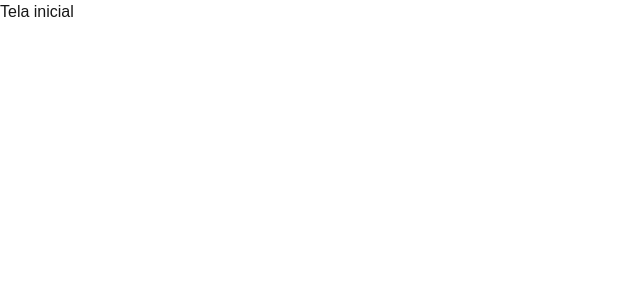
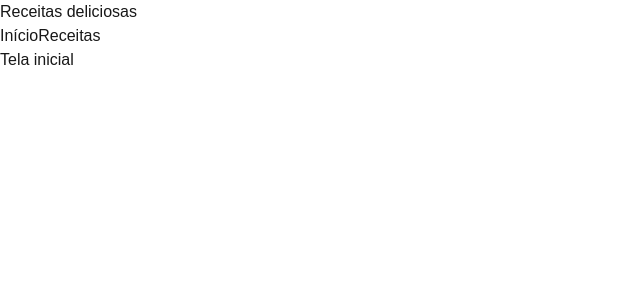
Before and after one commit to brenopz07/site-receitas_byron, a Next.js app in the folder receitas/: page / in a window 1280 px wide. Shown: the top 300 px of the page, without its empty margins (0-640 px from the left). Built offline with nearby package versions, Linux system fonts and the light colour scheme.

Commit message:
feat: estrutura do header

```diff
--- a/receitas/src/app/layout.tsx
+++ b/receitas/src/app/layout.tsx
@@ -1,6 +1,7 @@
 import type { Metadata } from "next";
 import { Inter } from "next/font/google";
 import "./globals.css";
+import Header from "@/components/Header";
 
 const inter = Inter({
   variable: "--font-inter",
@@ -22,6 +23,7 @@
       <body
         className={`${inter.variable}antialiased`}
       >
+        <Header/>
         {children}
       </body>
     </html>
--- /dev/null
+++ b/receitas/src/components/Header/index.tsx
@@ -0,0 +1,19 @@
+import Link from "next/link";
+
+export default function Header(){
+    return(
+        <header>
+            <Link href="/">Receitas deliciosas</Link>
+
+            <nav>
+                <Link href="/">
+                Início
+                </Link>
+
+                <Link href="/receitas">
+                Receitas
+                </Link>
+            </nav>
+        </header>
+    )
+}
```
